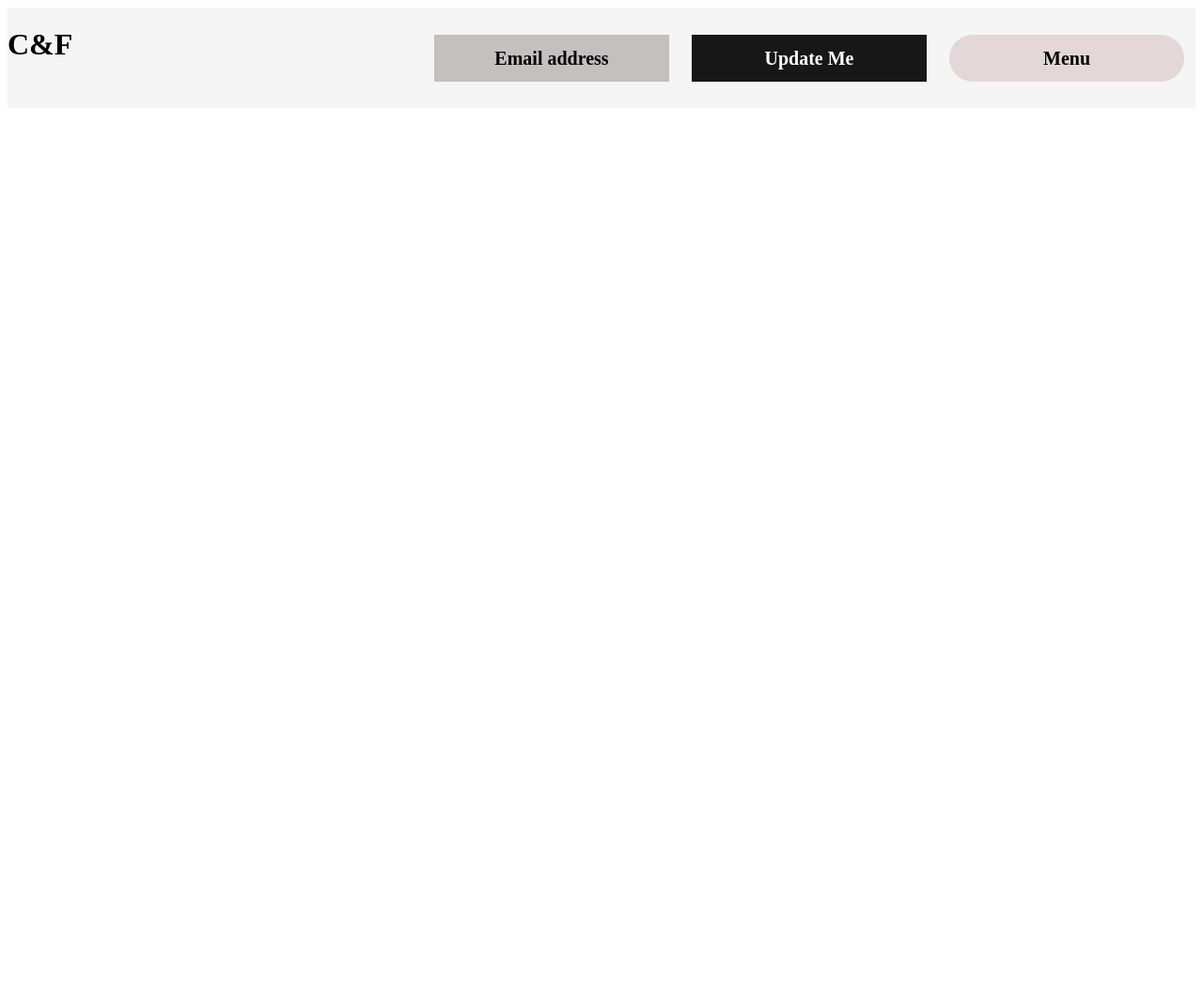
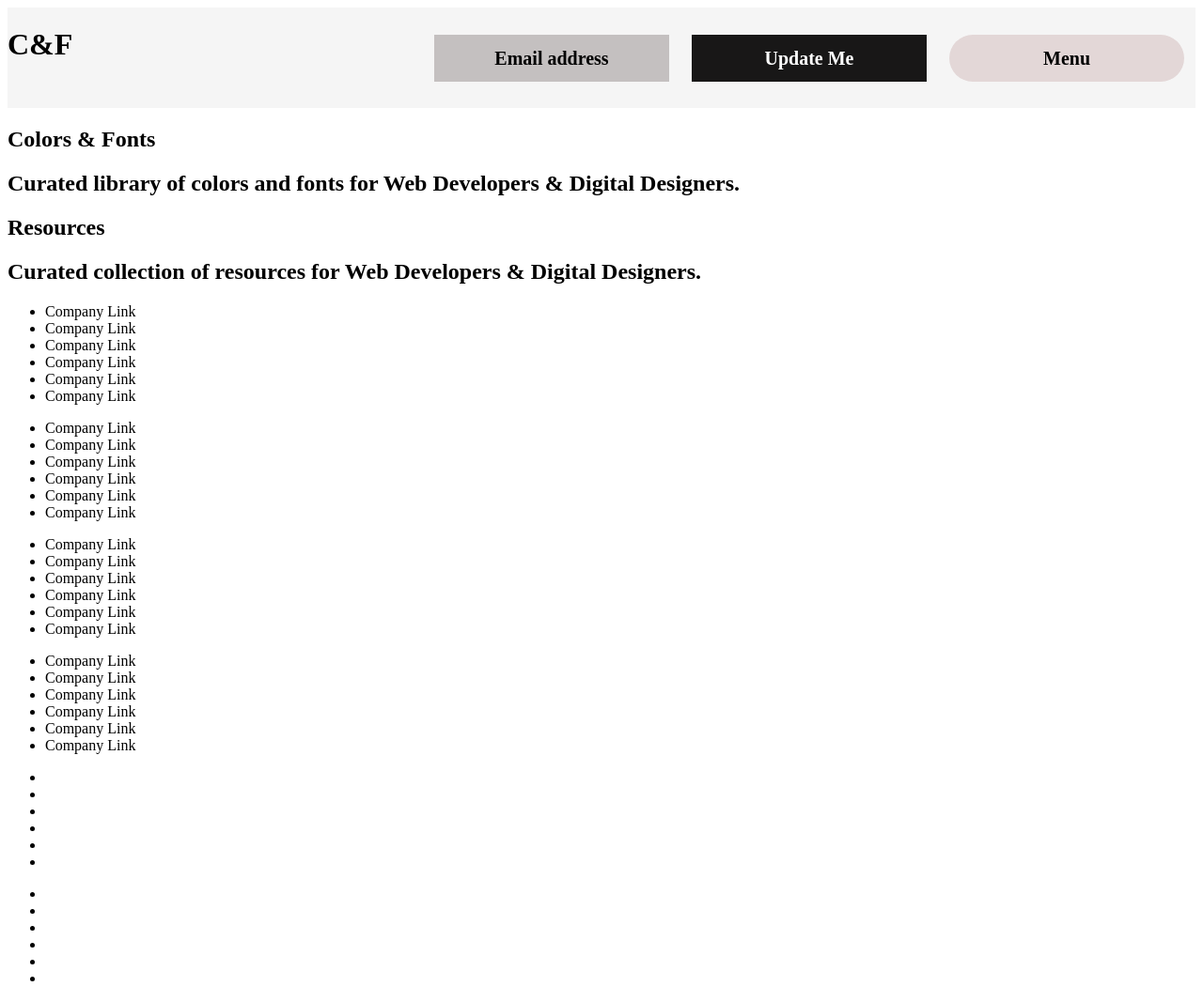
Before and after one commit to davidschneiderdev/Replicating-website, a plain HTML site: page index.html in a window 1280 px wide. Shown: the whole page at 94% size. Before the commit the page ends 800 px from the top, so only its background shows below. Drawn offline with Linux system fonts and the light colour scheme.

Commit message:
adds new container and footer

```diff
--- a/index.html
+++ b/index.html
@@ -29,9 +29,86 @@
         </div>
     </div>
 </header>
+    <h2>
+        Colors & Fonts
+    </h2>
+    <h2>
+        Curated library of colors and fonts for Web Developers & Digital Designers.
+    </h2>
 
+    <div class="container">
+        <div class="sub-container"></div>
+        <div class="sub-container"></div>
+        <div class="sub-container"></div>
+        <div class="sub-container"></div>
+        <div class="sub-container"></div>
 
+    </div>
 
-    <h1></h1>
+    <h2>Resources</h2>
+    <h2>Curated collection of resources for Web Developers & Digital Designers.</h2>
+
+    <div class="container2 container">
+        <div class="sub-container"></div>
+        <div class="sub-container"></div>
+        <div class="sub-container"></div>
+        <div class="sub-container"></div>
+    </div>
+
+    <footer>
+        <ul>
+            <li>Company Link</li>
+            <li>Company Link</li>
+            <li>Company Link</li>
+            <li>Company Link</li>
+            <li>Company Link</li>
+            <li>Company Link</li>
+        </ul>
+        <ul>
+            <li>Company Link</li>
+            <li>Company Link</li>
+            <li>Company Link</li>
+            <li>Company Link</li>
+            <li>Company Link</li>
+            <li>Company Link</li>
+        </ul>
+        <ul>
+            <li>Company Link</li>
+            <li>Company Link</li>
+            <li>Company Link</li>
+            <li>Company Link</li>
+            <li>Company Link</li>
+            <li>Company Link</li>
+
+        </ul>
+        <ul>
+            <li>Company Link</li>
+            <li>Company Link</li>
+            <li>Company Link</li>
+            <li>Company Link</li>
+            <li>Company Link</li>
+            <li>Company Link</li>
+
+        </ul>
+        <ul>
+            <li></li>
+            <li></li>
+            <li></li>
+            <li></li>
+            <li></li>
+            <li></li>
+
+        </ul>
+        <ul>
+            <li></li>
+            <li></li>
+            <li></li>
+            <li></li>
+            <li></li>
+            <li></li>
+
+        </ul>
+
+    </footer>
 </body>
 </html>
```
